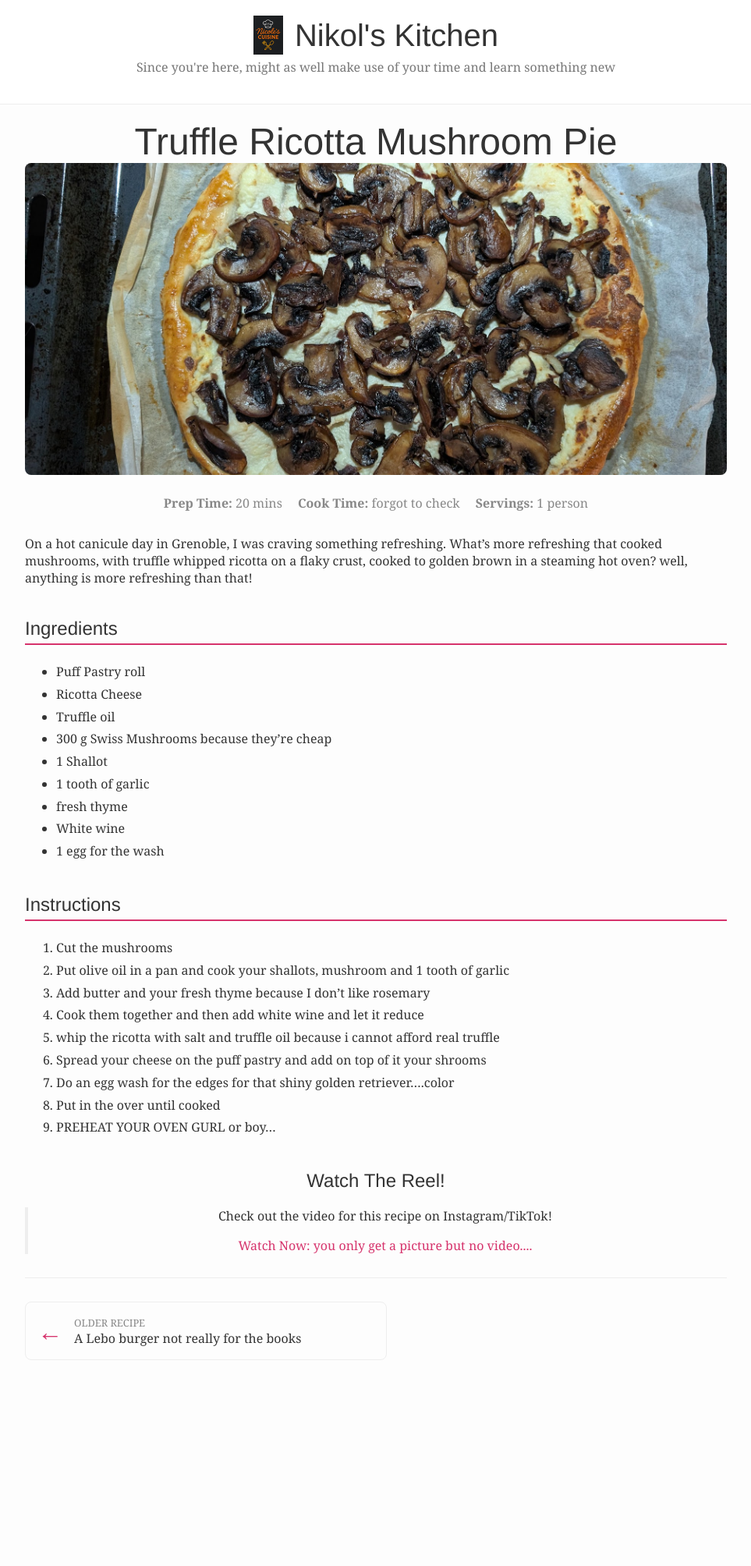
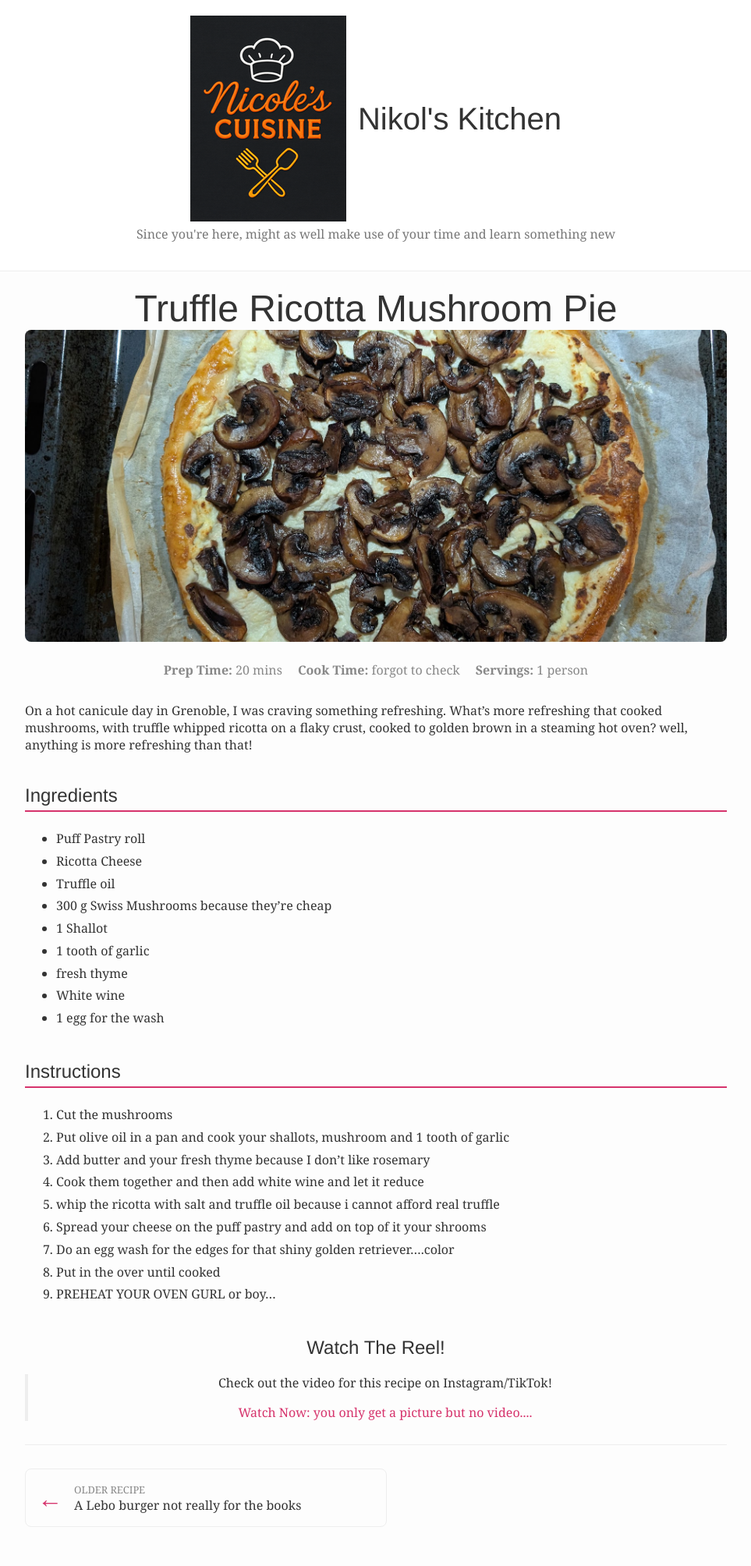
Before and after one commit to AntiLibrary5/nicools-kitchen, a Jekyll site: the page built from _posts/2025-08-20-mushrooms-ricotta-pie.md, in a window 1280 px wide. Shown: the whole page at 78% size, without its empty margins (158-1121 px from the left). Built offline with Jekyll 4.4.1, drawn with Linux system fonts in a browser that asks for light colours; before the commit the page ends 1794 px from its top, so only the background shows below that.

Commit message:
fix logo size

```diff
--- a/assets/css/style.css
+++ b/assets/css/style.css
@@ -197,6 +197,4 @@ a:hover {
 }
 
 .site-logo {
-    height: 50px; /* Adjust this value to make the logo bigger or smaller */
-    width: auto;
 }
```
Also changed, not shown: assets/images/logo_nicole.png.
